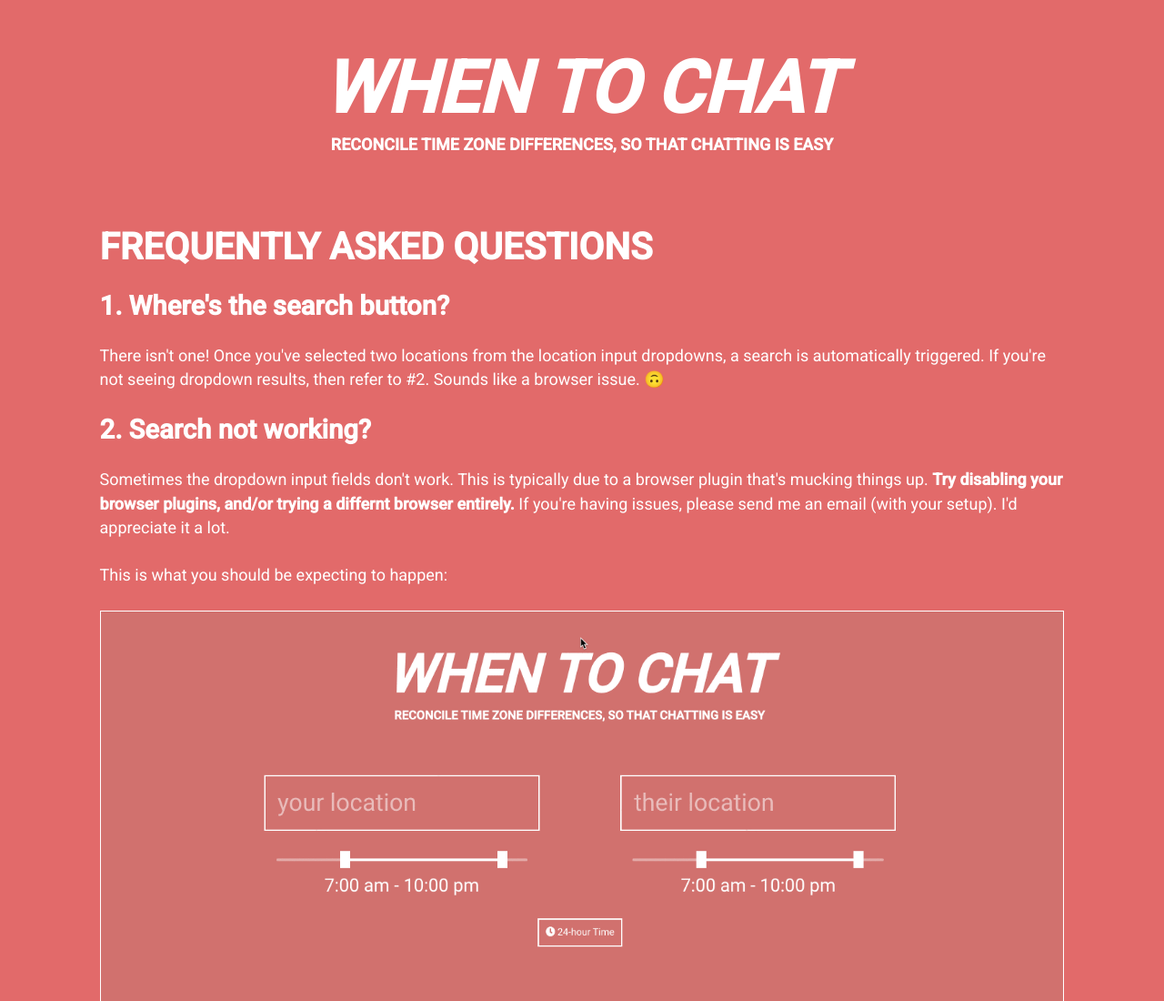
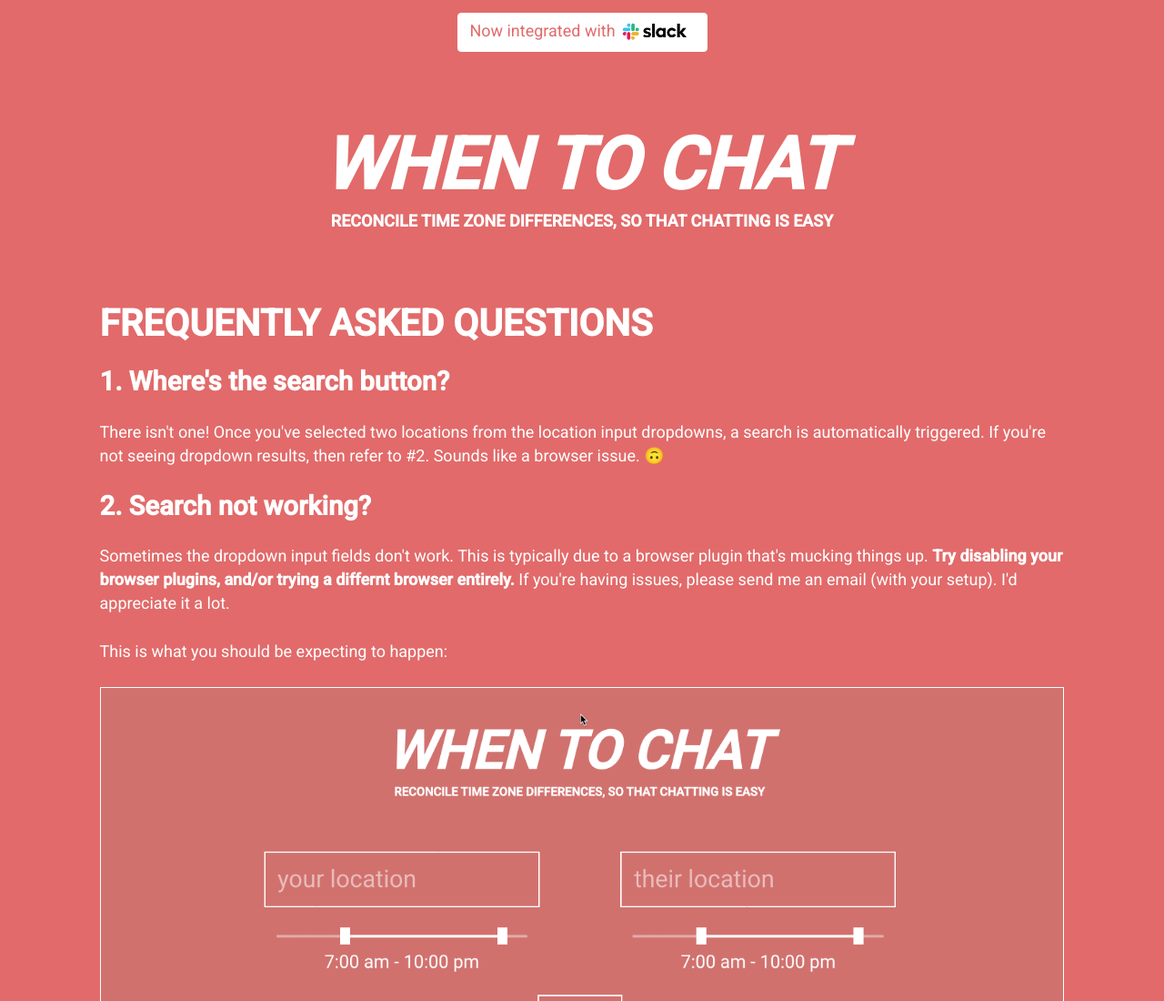
Before and after one commit to nbw/whentochat, a Gatsby site: page /faq in a window 1280 px wide. Shown: the top 1100 px of the page at 91% size. Built offline with nearby package versions, Linux system fonts and the light colour scheme; Gatsby itself is replaced by a stand-in of ours.

Commit message:
Slack banner

```diff
--- a/src/components/layout.css
+++ b/src/components/layout.css
@@ -968,6 +968,32 @@ display: none;
   font-weight: bold;
 }
 
+#whentoslack {
+  background-color: white;
+  border-radius: 4px;
+  border: 1px solid white;
+  margin: 0.75rem auto 1.5rem auto;
+  padding: 0.15rem;
+  max-width: 275px;
+  text-align: center;
+}
+#whentoslack a, #whentoslack a:visited {
+  color: #E26A6A;
+  text-decoration: none;
+}
+
+#whentoslack:hover {
+  background-color: #F3F3F3;
+  border-color: #F3F3F3;
+}
+#whentoslack img {
+  height: 2rem;
+  margin: 0 0 0 -0.3rem;
+}
+#whentoslack * {
+  vertical-align: middle;
+}
+
 button {
   cursor: pointer;
 }
--- a/src/components/layout.js
+++ b/src/components/layout.js
@@ -9,6 +9,7 @@ import './layout.css'
 import './fontawesomestyles.css'
 
 import banner from '../images/banner.png'
+import slack from '../images/slack-logo.png'
 
 const Layout = ({ children }) => (
   <StaticQuery
@@ -44,6 +45,11 @@ const Layout = ({ children }) => (
         <script async src="https://www.googletagmanager.com/gtag/js?id=UA-130460716-1"></script>
       </Helmet>
         <div className='mainContainer' >
+          <div id="whentoslack">
+            <a href="https://slack.whentochat.co/" target="_blank" rel="noopener noreferrer">
+              Now integrated with <img alt="slack" src={slack}></img>
+            </a>
+          </div>
           <Header siteTitle={data.site.siteMetadata.title} siteSubtitle={data.site.siteMetadata.subtitle} />
           <div
             style={{
```
Also changed, not shown: src/images/slack-logo.png (added). Lines whose indentation alone changed are shown as unchanged.
